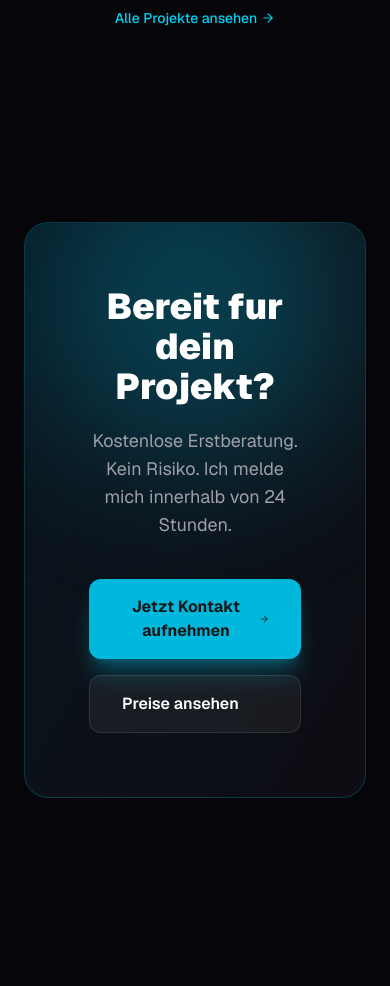
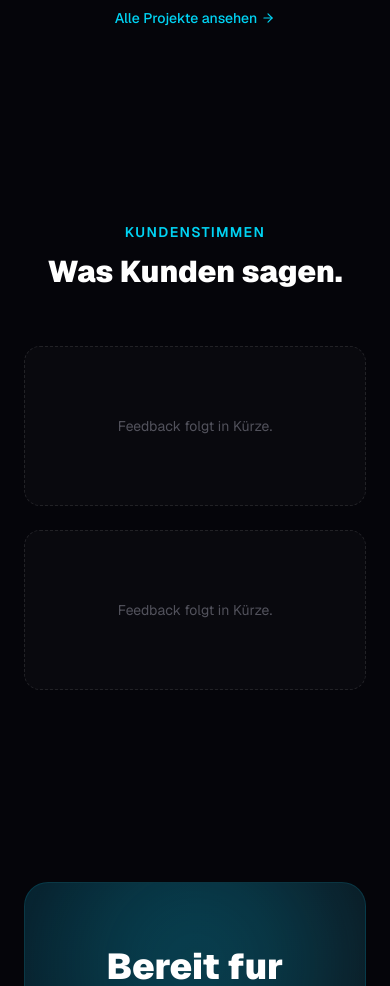
Before and after one commit to kevingoetzsysteminjur-del/Contexflow-ai, a Next.js app: page / in a window 390 px wide. Shown: the part 4440-5426 px from the top of the page. Built offline with nearby package versions, Linux system fonts and the light colour scheme.

Commit message:
Kundenstimmen Sektion hinzugefuegt

```diff
--- a/app/page.tsx
+++ b/app/page.tsx
@@ -220,6 +220,23 @@ export default function Home() {
         </div>
       </section>
 
+      {/* Kundenstimmen */}
+      <section className="max-w-6xl mx-auto px-6 py-24">
+        <div className="text-center mb-14">
+          <p className="text-cyan-400 text-sm font-semibold uppercase tracking-widest mb-3">Kundenstimmen</p>
+          <h2 className="text-3xl md:text-4xl font-black text-white">Was Kunden sagen.</h2>
+        </div>
+        <div className="grid grid-cols-1 md:grid-cols-2 gap-6">
+          {/* Echtes Feedback – Platzhalter bis Bewertungen eintreffen */}
+          <div className="rounded-2xl border border-dashed border-white/10 bg-white/[0.02] p-8 flex flex-col gap-4 min-h-[160px] items-center justify-center text-center">
+            <p className="text-zinc-600 text-sm">Feedback folgt in Kürze.</p>
+          </div>
+          <div className="rounded-2xl border border-dashed border-white/10 bg-white/[0.02] p-8 flex flex-col gap-4 min-h-[160px] items-center justify-center text-center">
+            <p className="text-zinc-600 text-sm">Feedback folgt in Kürze.</p>
+          </div>
+        </div>
+      </section>
+
       {/* CTA */}
       <section className="max-w-6xl mx-auto px-6 py-24 text-center">
         <div className="card-block relative rounded-3xl border border-cyan-400/20 bg-gradient-to-br from-cyan-950/30 to-zinc-900/30 p-16 overflow-hidden">
```
